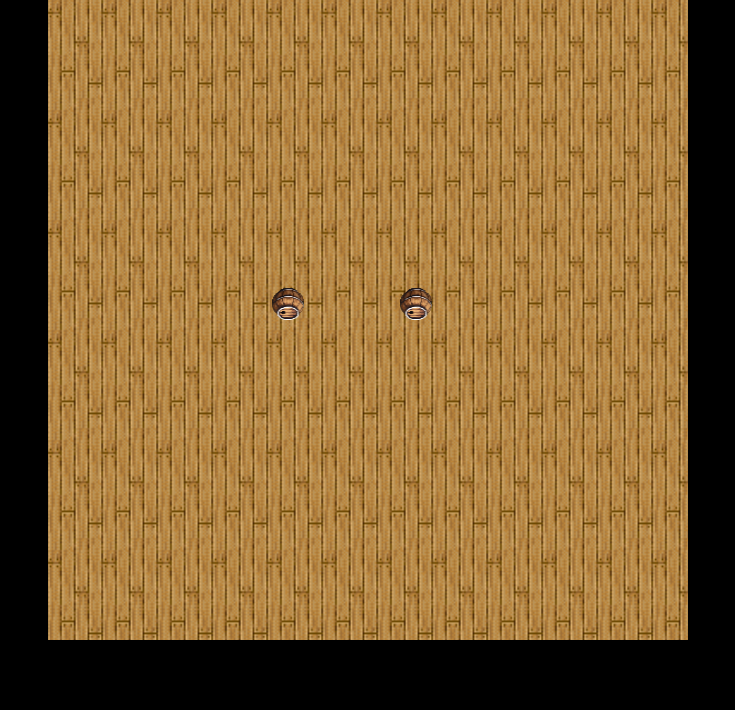
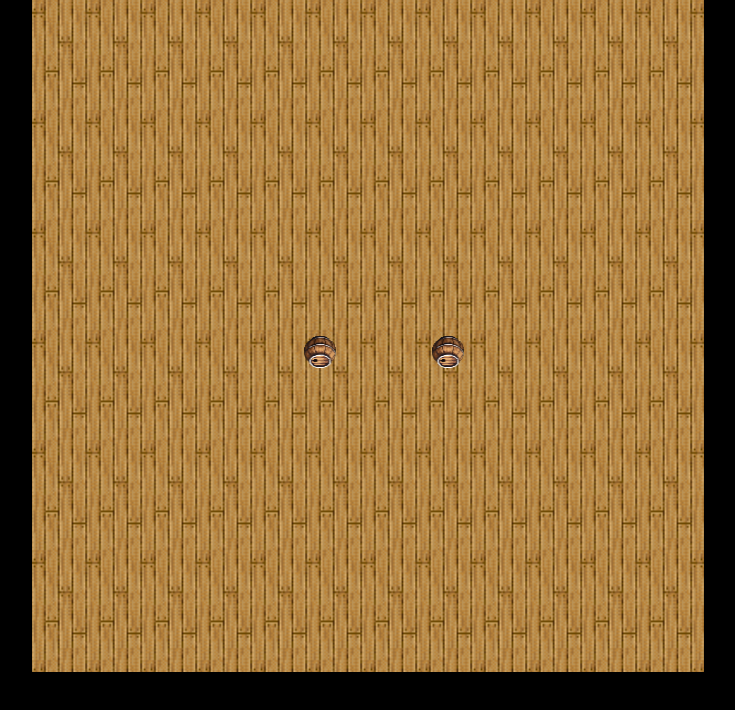
Before and after one commit to PIWEEK/dwarven-tavern, a plain HTML site: page client/index.html in a window 1280 px wide. Shown: the whole page, without its empty margins (272-1007 px from the left). Drawn offline with Linux system fonts and the light colour scheme.

Commit message:
new grid position

```diff
--- a/client/css/main.css
+++ b/client/css/main.css
@@ -3,9 +3,9 @@ body {
 }
 
 #container {
-    height: 640px;
+    height: 672px;
     margin: 0 auto;
-    width: 640px;
+    width: 672px;
     background: url("../imgs/ground.png");
     background-size: 55px;
 }
--- a/client/js/grid.js
+++ b/client/js/grid.js
@@ -4,9 +4,6 @@ app.grid = (function() {
 
     var getXYGrid = function(x, y) {
         var position = {};
-
-        x--;
-        y--;
 
         position.x = box_width * x;
         position.y = box_height * y;
--- a/client/js/init.js
+++ b/client/js/init.js
@@ -1,3 +1,3 @@
 var app = {};
-app.width = 20;
-app.height = 20;
+app.width = 21;
+app.height = 21;
```
